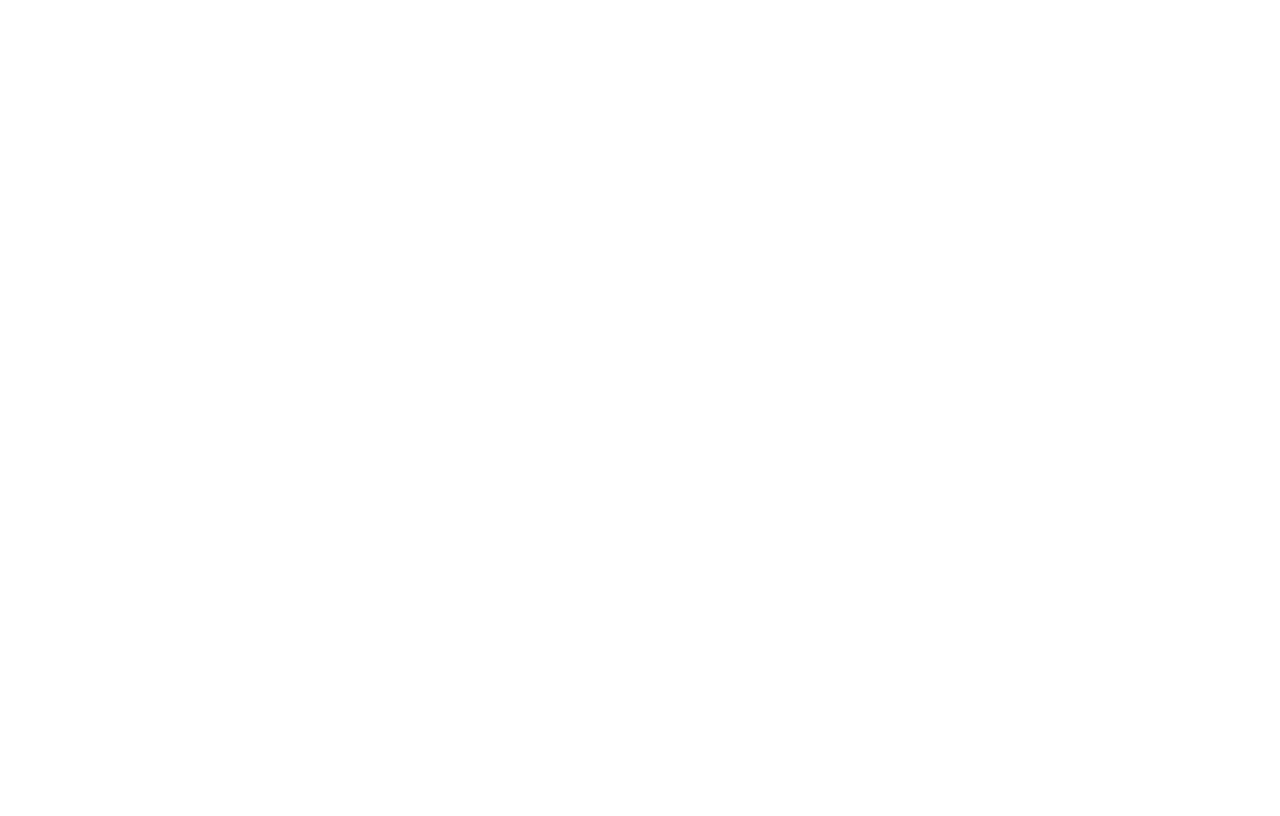
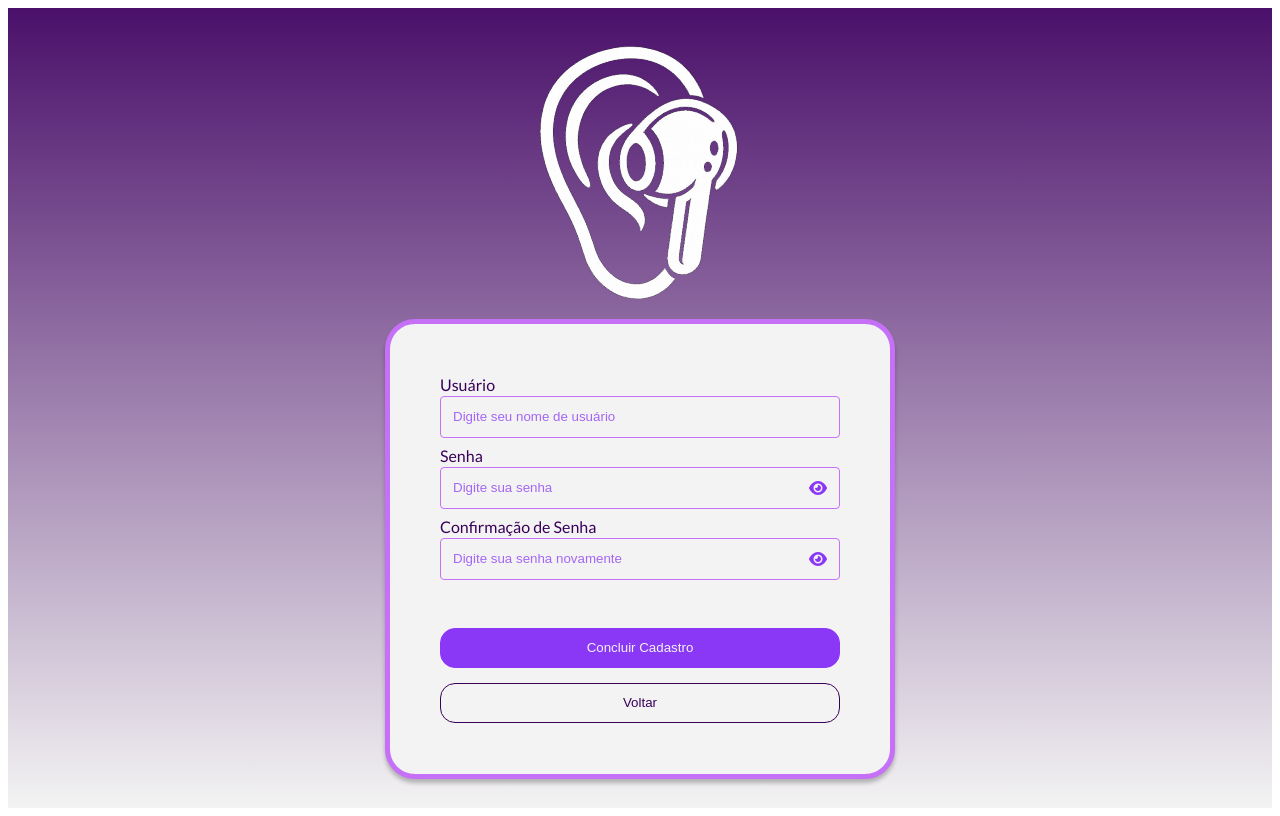
Before and after one commit to brennovsk14/paouvirFrontend, an Angular app: page /cadastro in a window 1280 px wide. Before the commit this address led to /. Built offline with nearby package versions, Linux system fonts and the light colour scheme.

Commit message:
view de cadastro

```diff
--- a/src/app/app.routes.ts
+++ b/src/app/app.routes.ts
@@ -6,6 +6,7 @@
 import {MenuViewComponent} from './views/menu-view/menu-view.component';
 import {BandasViewComponent} from './views/bandas-view/bandas-view.component';
 import {AlbunsViewComponent} from './views/albuns-view/albuns-view.component';
+import {ViewCadastroComponent} from './views/view-cadastro/view-cadastro.component';
 
 export const routes: Routes = [
   {
@@ -15,6 +16,10 @@
       {
         path: 'login',
         component: ViewLoginComponent,
+      },
+      {
+        path: 'cadastro',
+        component: ViewCadastroComponent,
       }
     ]
   },
--- /dev/null
+++ b/src/app/componentes/card-cadastro/card-cadastro.component.html
@@ -0,0 +1,36 @@
+<div class="div-logo">
+  <img class="login-logo" src="/assets/img/logoPaouvir.png" alt="Logo Paouvir" />
+</div>
+<div class="box-login">
+  <div class="form-login">
+    <div class="div-inputs">
+
+      <app-input
+        label="Usuário"
+        placeholder="Digite seu nome de usuário"
+      ></app-input>
+
+      <app-input
+        label="Senha"
+        placeholder="Digite sua senha"
+        type="password" suffixIcon="fa fa-eye"
+      ></app-input>
+
+      <app-input
+        label="Confirmação de Senha"
+        placeholder="Digite sua senha novamente"
+        type="password" suffixIcon="fa fa-eye"
+      ></app-input>
+
+    </div>
+    <div class="div-botao">
+      <app-button variant="primary" size="md">
+        Concluir Cadastro
+      </app-button>
+
+      <app-button variant="secondary" size="md">
+        Voltar
+      </app-button>
+    </div>
+  </div>
+</div>
--- /dev/null
+++ b/src/app/componentes/card-cadastro/card-cadastro.component.scss
@@ -0,0 +1,45 @@
+.box-login{
+  display: flex;
+  width: 400px;
+  height: 350px;
+  padding: 50px;
+  flex-direction: column;
+  justify-content: center;
+  align-items: center;
+  gap: 10px;
+  border-radius: 30px;
+  border: 5px solid #C670F8;
+  background: #F3F3F3;
+  box-shadow: 0 4px 4px 0 rgba(0, 0, 0, 0.25);
+  margin-top: 15px;
+
+  .login-logo {
+    display: block;
+    width: 160px;
+    max-width: 100%;
+    height: auto;
+    margin-bottom: 24px;
+    object-fit: contain;
+  }
+
+  .form-login{
+    width: 100%;
+    display: flex;
+    flex-direction: column;
+    gap: 40px;
+
+    .div-botao{
+      gap: 15px;
+      display: flex;
+      justify-content: center;
+      flex-direction: column;
+    }
+  }
+}
+
+.div-logo{
+  width: 100%;
+  justify-content: center;
+  align-items: center;
+  display: flex;
+}
--- /dev/null
+++ b/src/app/services/album-service.service.ts
@@ -0,0 +1,15 @@
+import { Injectable } from '@angular/core';
+import {HttpClient} from '@angular/common/http';
+import {Observable} from 'rxjs';
+
+@Injectable({
+  providedIn: 'root'
+})
+export class AlbumServiceService {
+
+  constructor(private http: HttpClient) {}
+
+  getAlbuns(): Observable<any[]> {
+    return this.http.get<any[]>('http://localhost:8080/albuns');
+  }
+}
--- /dev/null
+++ b/src/app/services/banda-service.service.ts
@@ -0,0 +1,15 @@
+import { Injectable } from '@angular/core';
+import {HttpClient} from '@angular/common/http';
+import {Observable} from 'rxjs';
+
+@Injectable({
+  providedIn: 'root'
+})
+export class BandaServiceService {
+
+  constructor(private http: HttpClient) {}
+
+  getBandas(): Observable<any[]> {
+    return this.http.get<any[]>('http://localhost:8080/bandas');
+  }
+}
--- /dev/null
+++ b/src/app/views/view-cadastro/view-cadastro.component.html
@@ -0,0 +1 @@
+<app-card-cadastro></app-card-cadastro>
```
Also changed, not shown: src/app/componentes/card-cadastro/card-cadastro.component.ts (added, +16 -0 lines), src/app/views/view-cadastro/view-cadastro.component.ts (added, +14 -0 lines), src/app/views/view-cadastro/view-cadastro.component.scss (added), 2 other files (tests, documents, lock files or other folders).
